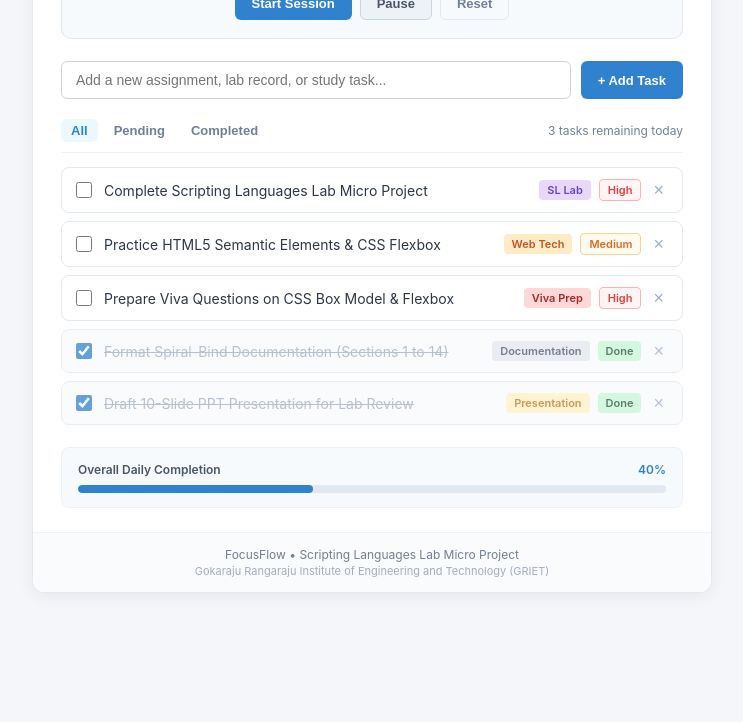
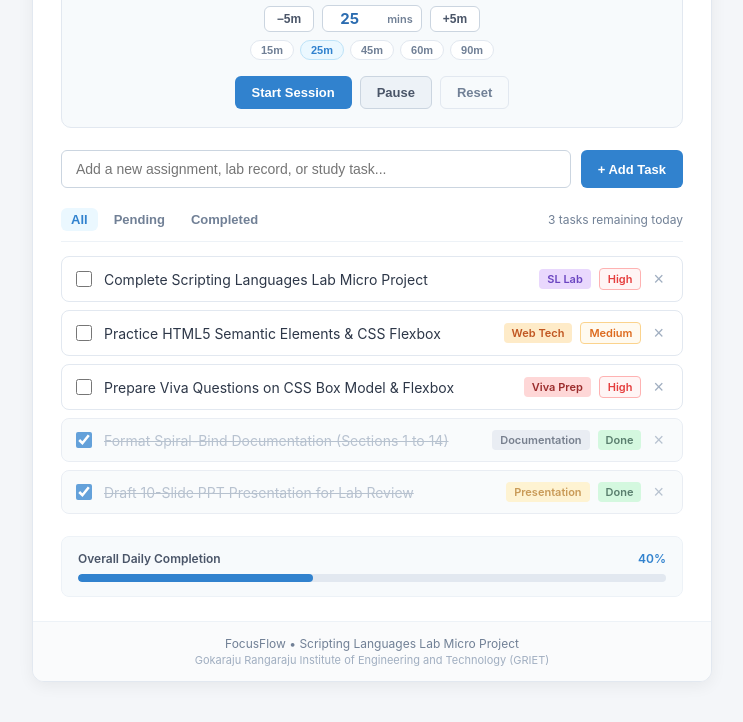
Before and after one commit to manishbollikonda-318/SL-glob, a plain HTML site: page index.html in a window 1280 px wide. Shown: the part 299-1021 px from the top of the page, without its empty margins (268-1011 px from the left). Before the commit the page ends 932 px from the top, so only its background shows below. Drawn offline with Linux system fonts and the light colour scheme.

Commit message:
feat: make study timer fully adjustable with presets and custom minutes input

```diff
--- a/index.html
+++ b/index.html
@@ -22,17 +22,49 @@
 
     <main class="app-content">
 
-      <!-- 1. Study Session Timer (100% Functional) -->
+      <!-- 1. Study Session Timer (100% Functional & Adjustable) -->
       <section class="timer-section">
         <div class="timer-card">
           <div class="timer-info">
-            <span class="timer-label">CURRENT FOCUS SESSION</span>
+            <span class="timer-label">CUSTOMIZABLE STUDY SESSION</span>
             <span class="timer-subject">Subject: Scripting Languages Lab (Experiment 4)</span>
           </div>
+
           <div class="timer-display">
             <span class="time-digits" id="timerDisplay">25:00</span>
-            <span class="timer-tag">Pomodoro</span>
+            <span class="timer-tag" id="timerTag">Focus Time</span>
           </div>
+
+          <!-- Time Adjustment Controls: Set any time you need -->
+          <div class="time-adjuster">
+            <span class="adjuster-label">Set Duration:</span>
+            <div class="adjuster-controls">
+              <button type="button" class="adjust-step-btn" id="decreaseTimeBtn" title="Decrease 5 minutes">&minus;5m</button>
+              <div class="custom-time-box">
+                <input
+                  type="number"
+                  id="customMinutes"
+                  class="custom-time-input"
+                  min="1"
+                  max="300"
+                  value="25"
+                  title="Enter any number of minutes"
+                >
+                <span class="time-unit">mins</span>
+              </div>
+              <button type="button" class="adjust-step-btn" id="increaseTimeBtn" title="Increase 5 minutes">+5m</button>
+            </div>
+
+            <!-- Quick Duration Presets -->
+            <div class="preset-pills">
+              <button type="button" class="preset-pill" data-mins="15">15m</button>
+              <button type="button" class="preset-pill active" data-mins="25">25m</button>
+              <button type="button" class="preset-pill" data-mins="45">45m</button>
+              <button type="button" class="preset-pill" data-mins="60">60m</button>
+              <button type="button" class="preset-pill" data-mins="90">90m</button>
+            </div>
+          </div>
+
           <div class="timer-controls">
             <button class="btn btn-primary" id="startBtn">Start Session</button>
             <button class="btn btn-secondary" id="pauseBtn">Pause</button>
--- a/script.js
+++ b/script.js
@@ -1,30 +1,78 @@
 /**
  * FocusFlow — Student Task Tracker Logic
  * Short, clean, and 100% functional JavaScript
- * Easy to explain in your SL Lab viva examination!
+ * Features an adjustable timer so students can study as long as they need!
  */
 
-// --- 1. POMODORO STUDY TIMER ---
-let timeLeft = 25 * 60; // 25 minutes converted into seconds (1500s)
-let timerId = null;     // Stores the setInterval reference
+// --- 1. CUSTOMIZABLE STUDY TIMER ---
+let totalMinutes = 25;            // Default duration in minutes
+let timeLeft = totalMinutes * 60; // Converted to seconds (1500s)
+let timerId = null;               // Stores the setInterval reference
 
 const timerDisplay = document.getElementById("timerDisplay");
+const customMinutes = document.getElementById("customMinutes");
+const decreaseTimeBtn = document.getElementById("decreaseTimeBtn");
+const increaseTimeBtn = document.getElementById("increaseTimeBtn");
+const presetPills = document.querySelectorAll(".preset-pill");
 const startBtn = document.getElementById("startBtn");
 const pauseBtn = document.getElementById("pauseBtn");
 const resetBtn = document.getElementById("resetBtn");
 
-// Function to format seconds into MM:SS format
+// Helper function to format seconds into MM:SS format
 function updateTimerDisplay() {
   const minutes = Math.floor(timeLeft / 60);
   const seconds = timeLeft % 60;
-  // padStart ensures single digits look like "05" instead of "5"
+  // padStart ensures numbers look like "05:00" instead of "5:0"
   timerDisplay.textContent =
     String(minutes).padStart(2, "0") + ":" + String(seconds).padStart(2, "0");
 }
 
+// Function to set any duration (from 1 minute to 300 minutes / 5 hours)
+function setDuration(mins) {
+  mins = parseInt(mins) || 25;
+  if (mins < 1) mins = 1;
+  if (mins > 300) mins = 300;
+
+  totalMinutes = mins;
+  customMinutes.value = mins;
+
+  // Stop running timer and reset to the new duration
+  clearInterval(timerId);
+  timerId = null;
+  timeLeft = totalMinutes * 60;
+  updateTimerDisplay();
+
+  // Highlight the matching preset button if one matches
+  presetPills.forEach((pill) => {
+    pill.classList.toggle("active", parseInt(pill.dataset.mins) === mins);
+  });
+}
+
+// -5 minutes step button
+decreaseTimeBtn.addEventListener("click", () => {
+  setDuration(totalMinutes - 5);
+});
+
+// +5 minutes step button
+increaseTimeBtn.addEventListener("click", () => {
+  setDuration(totalMinutes + 5);
+});
+
+// When user types any custom number directly into the input box
+customMinutes.addEventListener("change", (e) => {
+  setDuration(e.target.value);
+});
+
+// Quick preset buttons (15m, 25m, 45m, 60m, 90m)
+presetPills.forEach((pill) => {
+  pill.addEventListener("click", () => {
+    setDuration(pill.dataset.mins);
+  });
+});
+
 // Start button: Runs the countdown once every second (1000ms)
 startBtn.addEventListener("click", () => {
-  if (timerId !== null) return; // Prevent multiple timers from running together
+  if (timerId !== null) return; // Prevent multiple timers running at once
   timerId = setInterval(() => {
     if (timeLeft > 0) {
       timeLeft--;
@@ -32,7 +80,7 @@ startBtn.addEventListener("click", () => {
     } else {
       clearInterval(timerId);
       timerId = null;
-      alert("Great job! Your 25-minute study session is complete!");
+      alert(`Great job! Your ${totalMinutes}-minute study session is complete!`);
     }
   }, 1000);
 });
@@ -43,11 +91,11 @@ pauseBtn.addEventListener("click", () => {
   timerId = null;
 });
 
-// Reset button: Resets the timer back to 25:00
+// Reset button: Resets the timer back to the selected minutes
 resetBtn.addEventListener("click", () => {
   clearInterval(timerId);
   timerId = null;
-  timeLeft = 25 * 60;
+  timeLeft = totalMinutes * 60;
   updateTimerDisplay();
 });
 
@@ -82,7 +130,7 @@ const taskForm = document.getElementById("taskForm");
 const taskInput = document.getElementById("taskInput");
 
 taskForm.addEventListener("submit", (e) => {
-  e.preventDefault(); // Prevents the browser from refreshing the page on submit
+  e.preventDefault(); // Prevents browser from refreshing the page
   const taskText = taskInput.value.trim();
   if (taskText === "") return;
 
--- a/styles.css
+++ b/styles.css
@@ -107,7 +107,7 @@ body {
   display: flex;
   align-items: baseline;
   gap: 8px;
-  margin: 10px 0 14px;
+  margin: 8px 0 12px;
 }
 
 .time-digits {
@@ -123,6 +123,107 @@ body {
   padding: 2px 8px;
   border-radius: 4px;
   font-weight: 600;
+}
+
+/* Time Duration Adjuster (Set as much study time as needed) */
+.time-adjuster {
+  display: flex;
+  flex-direction: column;
+  align-items: center;
+  gap: 8px;
+  margin-bottom: 16px;
+  width: 100%;
+}
+
+.adjuster-label {
+  font-size: 11px;
+  font-weight: 700;
+  color: #718096;
+  text-transform: uppercase;
+  letter-spacing: 0.5px;
+}
+
+.adjuster-controls {
+  display: flex;
+  align-items: center;
+  gap: 8px;
+}
+
+.adjust-step-btn {
+  background-color: #ffffff;
+  border: 1px solid #cbd5e0;
+  color: #4a5568;
+  font-size: 12px;
+  font-weight: 700;
+  padding: 5px 12px;
+  border-radius: 6px;
+  cursor: pointer;
+  transition: all 0.15s ease;
+}
+
+.adjust-step-btn:hover {
+  background-color: #edf2f7;
+  color: #2b6cb0;
+  border-color: #a0aec0;
+}
+
+.custom-time-box {
+  display: flex;
+  align-items: center;
+  gap: 4px;
+  background-color: #ffffff;
+  border: 1px solid #cbd5e0;
+  padding: 3px 8px;
+  border-radius: 6px;
+}
+
+.custom-time-input {
+  width: 52px;
+  border: none;
+  outline: none;
+  font-size: 15px;
+  font-weight: 700;
+  color: #2b6cb0;
+  text-align: center;
+  font-family: inherit;
+}
+
+.time-unit {
+  font-size: 11px;
+  font-weight: 600;
+  color: #718096;
+}
+
+/* Quick Duration Presets */
+.preset-pills {
+  display: flex;
+  gap: 6px;
+  flex-wrap: wrap;
+  justify-content: center;
+}
+
+.preset-pill {
+  background-color: #ffffff;
+  border: 1px solid #e2e8f0;
+  color: #718096;
+  font-size: 11px;
+  font-weight: 600;
+  padding: 3px 10px;
+  border-radius: 12px;
+  cursor: pointer;
+  transition: all 0.15s ease;
+}
+
+.preset-pill:hover {
+  background-color: #edf2f7;
+  color: #2d3748;
+}
+
+.preset-pill.active {
+  background-color: #ebf8ff;
+  color: #3182ce;
+  border-color: #bee3f8;
+  font-weight: 700;
 }
 
 .timer-controls {
```
Also changed, not shown: 2 other files.
